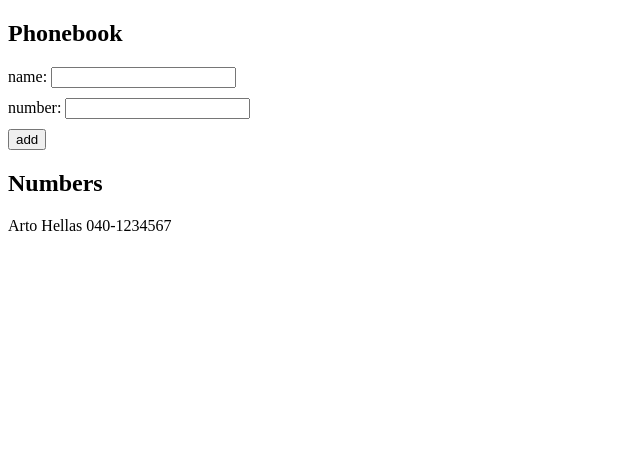
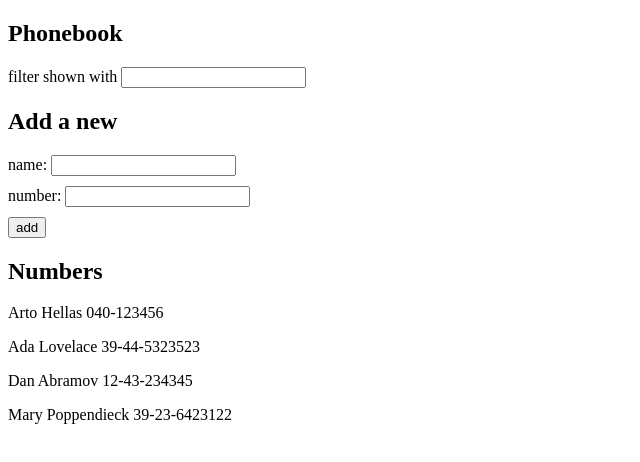
Before and after one commit to veerendranath0312/fullstackopen, a React (Vite) app in the folder part2/phonebook/: page / in a window 1280 px wide. Shown: the top 462 px of the page, without its empty margins (0-640 px from the left). Built offline with nearby package versions, Linux system fonts and the light colour scheme.

Commit message:
Submit exercises 2.9 - 2.10 solutions

```diff
--- a/part2/phonebook/src/App.css
+++ b/part2/phonebook/src/App.css
@@ -1,3 +1,3 @@
-input {
+form input {
   margin-bottom: 10px;
 }
--- a/part2/phonebook/src/App.jsx
+++ b/part2/phonebook/src/App.jsx
@@ -1,20 +1,21 @@
 import React from "react";
 import "./App.css";
+import Filter from "./components/Filter";
+import PersonForm from "./components/PersonForm";
 import Persons from "./components/Persons";
-import Person from "./components/Person";
 
 function App() {
   const [persons, setPersons] = React.useState([
-    {
-      id: 1,
-      name: "Arto Hellas",
-      number: "040-1234567",
-    },
+    { name: "Arto Hellas", number: "040-123456", id: 1 },
+    { name: "Ada Lovelace", number: "39-44-5323523", id: 2 },
+    { name: "Dan Abramov", number: "12-43-234345", id: 3 },
+    { name: "Mary Poppendieck", number: "39-23-6423122", id: 4 },
   ]);
 
   const [formData, setFormData] = React.useState({
     newName: "",
     newNumber: "",
+    filter: "",
   });
 
   // Update the 'formData' state on every change of input field
@@ -57,35 +58,25 @@ function App() {
     });
   }
 
+  const filteredPersons = persons.filter((person) =>
+    person.name.toLowerCase().includes(formData.filter.toLowerCase())
+  );
+
   return (
     <div className="App">
       <h2>Phonebook</h2>
-      <form onSubmit={addPerson}>
-        <div>
-          <label htmlFor="name">name: </label>
-          <input
-            type="text"
-            name="newName"
-            id="name"
-            value={formData.newName}
-            onChange={handleChange}
-          />
-        </div>
-        <div>
-          <label htmlFor="number">number: </label>
-          <input
-            type="text"
-            name="newNumber"
-            id="number"
-            value={formData.newNumber}
-            onChange={handleChange}
-          />
-        </div>
-        <button>add</button>
-      </form>
+
+      <Filter filterString={formData.filter} handleChange={handleChange} />
+
+      <h2>Add a new</h2>
+      <PersonForm
+        formData={formData}
+        handleChange={handleChange}
+        addPerson={addPerson}
+      />
+
       <h2>Numbers</h2>
-
-      <Persons persons={persons} />
+      <Persons persons={filteredPersons} />
     </div>
   );
 }
--- /dev/null
+++ b/part2/phonebook/src/components/Filter.jsx
@@ -0,0 +1,16 @@
+function Filter(props) {
+  return (
+    <div>
+      <label htmlFor="filter">filter shown with </label>
+      <input
+        type="text"
+        id="filter"
+        name="filter"
+        value={props.filterString}
+        onChange={props.handleChange}
+      />
+    </div>
+  );
+}
+
+export default Filter;
--- /dev/null
+++ b/part2/phonebook/src/components/PersonForm.jsx
@@ -0,0 +1,30 @@
+function PersonForm(props) {
+  const { formData, handleChange, addPerson } = props;
+  return (
+    <form onSubmit={addPerson}>
+      <div>
+        <label htmlFor="name">name: </label>
+        <input
+          type="text"
+          name="newName"
+          id="name"
+          value={formData.newName}
+          onChange={handleChange}
+        />
+      </div>
+      <div>
+        <label htmlFor="number">number: </label>
+        <input
+          type="text"
+          name="newNumber"
+          id="number"
+          value={formData.newNumber}
+          onChange={handleChange}
+        />
+      </div>
+      <button>add</button>
+    </form>
+  );
+}
+
+export default PersonForm;
```
